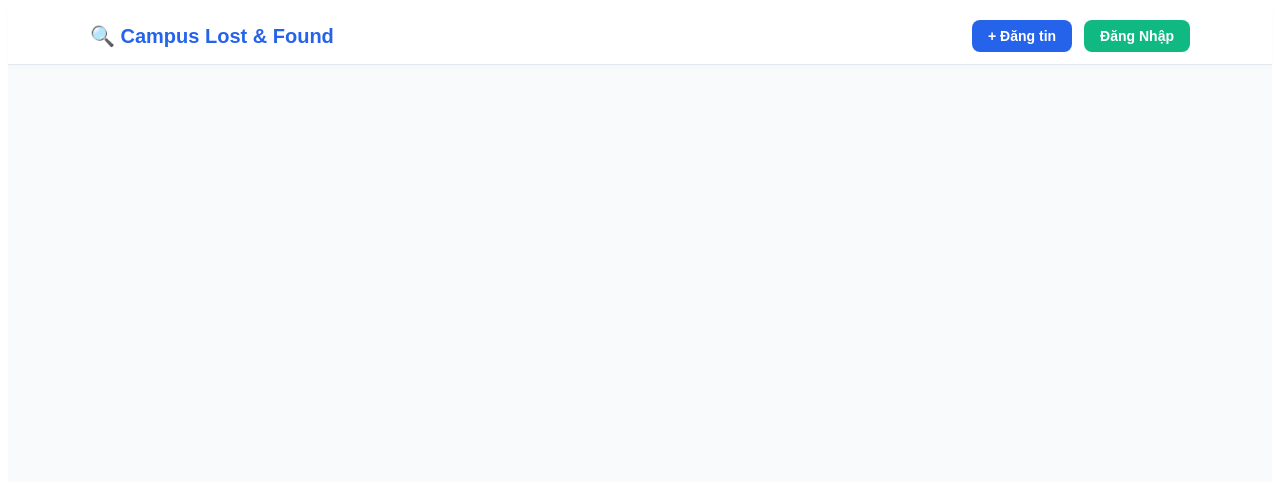
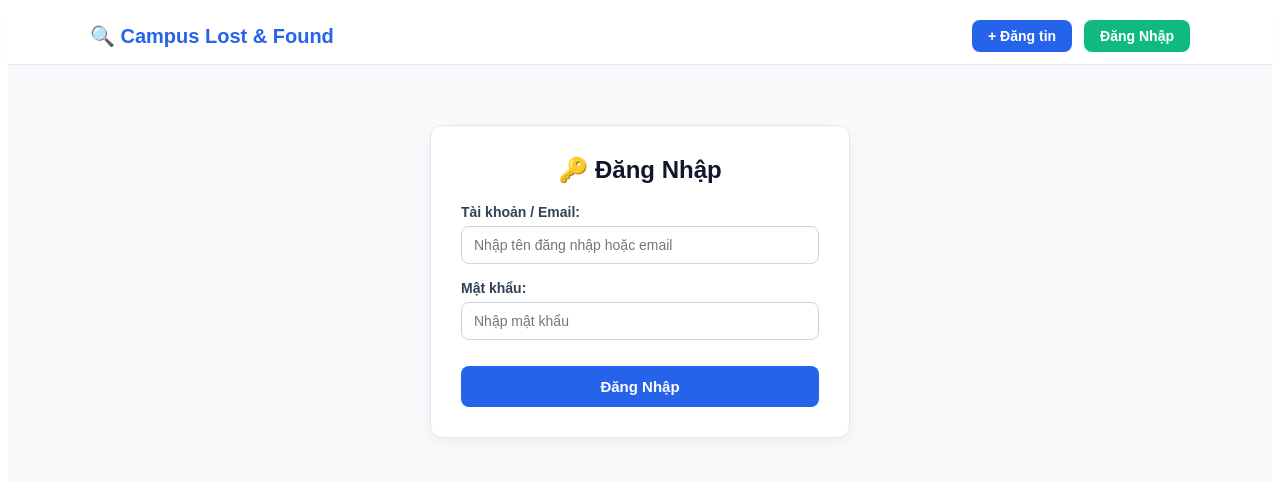
Before and after one commit to hoangtrongbao77/campus-lost-found-frontend2, a React (Vite) app: page /login in a window 1280 px wide. Shown: the top 482 px of the page. Built offline with nearby package versions, Linux system fonts and the light colour scheme.

Commit message:
Fix white screen on login and add safe localStorage parsing

```diff
--- a/src/App.jsx
+++ b/src/App.jsx
@@ -1,26 +1,37 @@
 import React from 'react';
 import { Routes, Route, Link, useNavigate } from 'react-router-dom';
 import Home from './pages/Home';
+import Login from './pages/Login'; // 👈 Import Trang Login
 import CreateItem from './pages/CreateItem';
 import ItemDetail from './pages/ItemDetail';
-import Admin from './pages/Admin'; // 👈 Import Trang Admin
-import Profile from './pages/Profile'; // 👈 Import Trang Cá Nhân
+
+// Bọc thử các trang optional để tránh crash nếu chưa tạo file
+import Admin from './pages/Admin';
+import Profile from './pages/Profile';
 
 function App() {
   const navigate = useNavigate();
-  const savedUser = localStorage.getItem('user');
-  const currentUser = savedUser ? JSON.parse(savedUser) : null;
+
+  // Bắt lỗi an toàn khi đọc user từ localStorage (Ngăn ngừa màn hình trắng)
+  let currentUser = null;
+  try {
+    const savedUser = localStorage.getItem('user');
+    if (savedUser && savedUser !== 'undefined' && savedUser !== 'null') {
+      currentUser = JSON.parse(savedUser);
+    }
+  } catch (err) {
+    console.error('Lỗi parse user từ localStorage:', err);
+    localStorage.removeItem('user');
+  }
 
   const handleLogout = () => {
-    localStorage.removeItem('token');
-    localStorage.removeItem('accessToken');
-    localStorage.removeItem('user');
-    window.location.href = '/';
+    localStorage.clear();
+    window.location.href = '/login';
   };
 
   return (
     <div style={{ minHeight: '100vh', backgroundColor: '#f8fafc', fontFamily: 'sans-serif' }}>
-      {/* THANH HEADER ĐIỀU HƯỚNG */}
+      {/* THANH HEADER */}
       <header style={styles.header}>
         <div style={styles.headerContainer}>
           <Link to="/" style={styles.logo}>
@@ -32,7 +43,6 @@ function App() {
               + Đăng tin
             </Link>
 
-            {/* Nút vào Trang Admin nếu tài khoản có quyền admin */}
             {currentUser?.role === 'admin' && (
               <Link to="/admin" style={styles.adminBtn}>
                 🛡️ Trang Admin
@@ -41,7 +51,6 @@ function App() {
 
             {currentUser ? (
               <div style={styles.userSection}>
-                {/* 👈 Nút bấm vào TRANG CÁ NHÂN */}
                 <Link to="/profile" style={styles.profileLink}>
                   👤 <strong>{currentUser.fullName || currentUser.name || 'Trang cá nhân'}</strong>
                 </Link>
@@ -58,14 +67,15 @@ function App() {
         </div>
       </header>
 
-      {/* KHU VỰC HIỂN THỊ TRANG */}
+      {/* KHU VỰC ROUTE NỘI DUNG */}
       <main style={{ paddingBottom: '40px' }}>
         <Routes>
           <Route path="/" element={<Home />} />
+          <Route path="/login" element={<Login />} />
           <Route path="/create" element={<CreateItem />} />
           <Route path="/items/:id" element={<ItemDetail />} />
-          <Route path="/admin" element={<Admin />} /> {/* 👈 Đăng ký Route Admin */}
-          <Route path="/profile" element={<Profile />} /> {/* 👈 Đăng ký Route Trang cá nhân */}
+          <Route path="/admin" element={<Admin />} />
+          <Route path="/profile" element={<Profile />} />
         </Routes>
       </main>
     </div>
@@ -132,7 +142,6 @@ const styles = {
     padding: '6px 10px',
     borderRadius: '6px',
     backgroundColor: '#f1f5f9',
-    transition: 'background-color 0.2s',
   },
   logoutBtn: {
     backgroundColor: '#ef4444',
--- a/src/pages/Login.jsx
+++ b/src/pages/Login.jsx
@@ -1,45 +1,35 @@
 import React, { useState } from 'react';
-import { Link } from 'react-router-dom';
-import API from '../api/axios'; // Import API instance đã cấu hình
+import { useNavigate, Link } from 'react-router-dom';
+import API from '../api/axios';
 
 const Login = () => {
-  const [formData, setFormData] = useState({
-    email: '',
-    password: '',
-  });
-
+  const navigate = useNavigate();
+  const [formData, setFormData] = useState({ username: '', password: '' });
+  const [loading, setLoading] = useState(false);
   const [error, setError] = useState('');
-  const [loading, setLoading] = useState(false);
 
   const handleChange = (e) => {
-    setFormData({
-      ...formData,
-      [e.target.name]: e.target.value,
-    });
+    setFormData({ ...formData, [e.target.name]: e.target.value });
   };
 
   const handleSubmit = async (e) => {
     e.preventDefault();
+    setLoading(true);
     setError('');
-    setLoading(true);
 
     try {
-      // 1. Gọi API đăng nhập
       const res = await API.post('/auth/login', formData);
+      const data = res.data;
 
-      if (res.data.token) {
-        // 2. Lưu token và thông tin user vào localStorage
-        localStorage.setItem('token', res.data.token);
-        localStorage.setItem('user', JSON.stringify(res.data.user));
+      // Lưu Token và User vào LocalStorage
+      if (data.token) localStorage.setItem('token', data.token);
+      if (data.accessToken) localStorage.setItem('accessToken', data.accessToken);
+      if (data.user) localStorage.setItem('user', JSON.stringify(data.user));
 
-        // 3. Chuyển về trang chủ và load lại trang để Navbar cập nhật state ngay lập tức
-        window.location.href = '/';
-      }
+      window.location.href = '/'; // Chuyển hướng về trang chủ & tải lại state
     } catch (err) {
       console.error('Lỗi đăng nhập:', err);
-      setError(
-        err.response?.data?.message || 'Đăng nhập thất bại! Kiểm tra lại email hoặc mật khẩu.'
-      );
+      setError(err.response?.data?.message || 'Đăng nhập thất bại. Vui lòng kiểm tra lại!');
     } finally {
       setLoading(false);
     }
@@ -48,48 +38,41 @@ const Login = () => {
   return (
     <div style={styles.container}>
       <div style={styles.card}>
-        <h2 style={styles.title}>Đăng Nhập Tài Khoản</h2>
+        <h2 style={styles.title}>🔑 Đăng Nhập</h2>
 
-        {error && <div style={styles.errorBanner}>{error}</div>}
+        {error && <div style={styles.errorAlert}>{error}</div>}
 
         <form onSubmit={handleSubmit} style={styles.form}>
-          <div style={styles.inputGroup}>
-            <label style={styles.label}>Email</label>
+          <div style={styles.formGroup}>
+            <label style={styles.label}>Tài khoản / Email:</label>
             <input
-              type="email"
-              name="email"
-              value={formData.email}
+              type="text"
+              name="username"
+              value={formData.username}
               onChange={handleChange}
-              placeholder="VD: hoangtrongbao1408@gmail.com"
               required
+              placeholder="Nhập tên đăng nhập hoặc email"
               style={styles.input}
             />
           </div>
 
-          <div style={styles.inputGroup}>
-            <label style={styles.label}>Mật Khẩu</label>
+          <div style={styles.formGroup}>
+            <label style={styles.label}>Mật khẩu:</label>
             <input
               type="password"
               name="password"
               value={formData.password}
               onChange={handleChange}
-              placeholder="••••••"
               required
+              placeholder="Nhập mật khẩu"
               style={styles.input}
             />
           </div>
 
-          <button type="submit" disabled={loading} style={styles.button}>
+          <button type="submit" disabled={loading} style={styles.submitBtn}>
             {loading ? 'Đang xử lý...' : 'Đăng Nhập'}
           </button>
         </form>
-
-        <p style={styles.footerText}>
-          Chưa có tài khoản?{' '}
-          <Link to="/register" style={styles.link}>
-            Đăng ký ngay
-          </Link>
-        </p>
       </div>
     </div>
   );
@@ -97,80 +80,63 @@ const Login = () => {
 
 const styles = {
   container: {
-    minHeight: '80vh',
-    display: 'flex',
-    justifyContent: 'center',
-    alignItems: 'center',
-    padding: '20px',
+    maxWidth: '420px',
+    margin: '60px auto',
+    padding: '0 15px',
   },
   card: {
     backgroundColor: '#ffffff',
+    borderRadius: '12px',
     padding: '30px',
-    borderRadius: '12px',
-    boxShadow: '0 4px 12px rgba(0, 0, 0, 0.08)',
-    width: '100%',
-    maxWidth: '400px',
+    boxShadow: '0 4px 15px rgba(0,0,0,0.05)',
+    border: '1px solid #e2e8f0',
   },
   title: {
     textAlign: 'center',
-    color: '#1d4ed8',
-    marginBottom: '20px',
-    fontSize: '24px',
-    fontWeight: 'bold',
+    margin: '0 0 20px 0',
+    color: '#0f172a',
   },
-  errorBanner: {
+  errorAlert: {
     backgroundColor: '#fef2f2',
-    color: '#991b1b',
+    color: '#dc2626',
+    padding: '10px 14px',
+    borderRadius: '8px',
+    fontSize: '14px',
+    marginBottom: '15px',
     border: '1px solid #fecaca',
-    padding: '10px 15px',
-    borderRadius: '6px',
-    marginBottom: '15px',
-    fontSize: '14px',
-    textAlign: 'center',
   },
   form: {
     display: 'flex',
     flexDirection: 'column',
-    gap: '15px',
+    gap: '16px',
   },
-  inputGroup: {
+  formGroup: {
     display: 'flex',
     flexDirection: 'column',
-    gap: '5px',
+    gap: '6px',
   },
   label: {
     fontSize: '14px',
-    fontWeight: '500',
-    color: '#374151',
+    fontWeight: '600',
+    color: '#334155',
   },
   input: {
     padding: '10px 12px',
-    borderRadius: '6px',
-    border: '1px solid #d1d5db',
+    borderRadius: '8px',
+    border: '1px solid #cbd5e1',
     fontSize: '14px',
     outline: 'none',
   },
-  button: {
-    marginTop: '10px',
-    padding: '12px',
-    backgroundColor: '#1d4ed8',
+  submitBtn: {
+    backgroundColor: '#2563eb',
     color: '#ffffff',
     border: 'none',
-    borderRadius: '6px',
-    fontSize: '16px',
-    fontWeight: '600',
+    padding: '12px',
+    borderRadius: '8px',
+    fontSize: '15px',
+    fontWeight: '700',
     cursor: 'pointer',
-  },
-  footerText: {
-    marginTop: '20px',
-    textAlign: 'center',
-    fontSize: '14px',
-    color: '#6b7280',
-  },
-  link: {
-    color: '#1d4ed8',
-    fontWeight: '600',
-    textDecoration: 'none',
+    marginTop: '10px',
   },
 };
 
```
